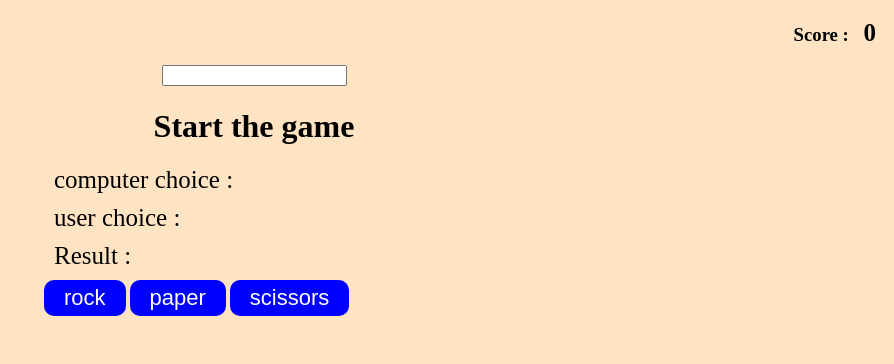
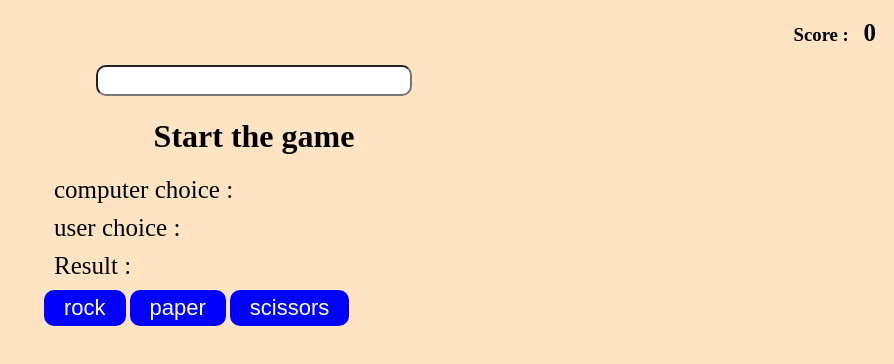
Before and after one commit to MohamedSidiMed99/rockPaperScissor, a plain HTML site: page index.html in a window 1280 px wide. Shown: the whole page, without its empty margins (386-1280 px from the left). Drawn offline with Linux system fonts and the light colour scheme.

Commit message:
Add files via upload

```diff
--- a/style.css
+++ b/style.css
@@ -11,6 +11,14 @@ body{
 }
 h1{
     text-align: center;
+}
+
+input{
+    width: 300px;
+    border-radius: 10px;
+    height: 25px;
+    padding-left: 10px;
+
 }
 .inp{
     text-align: center;
```
